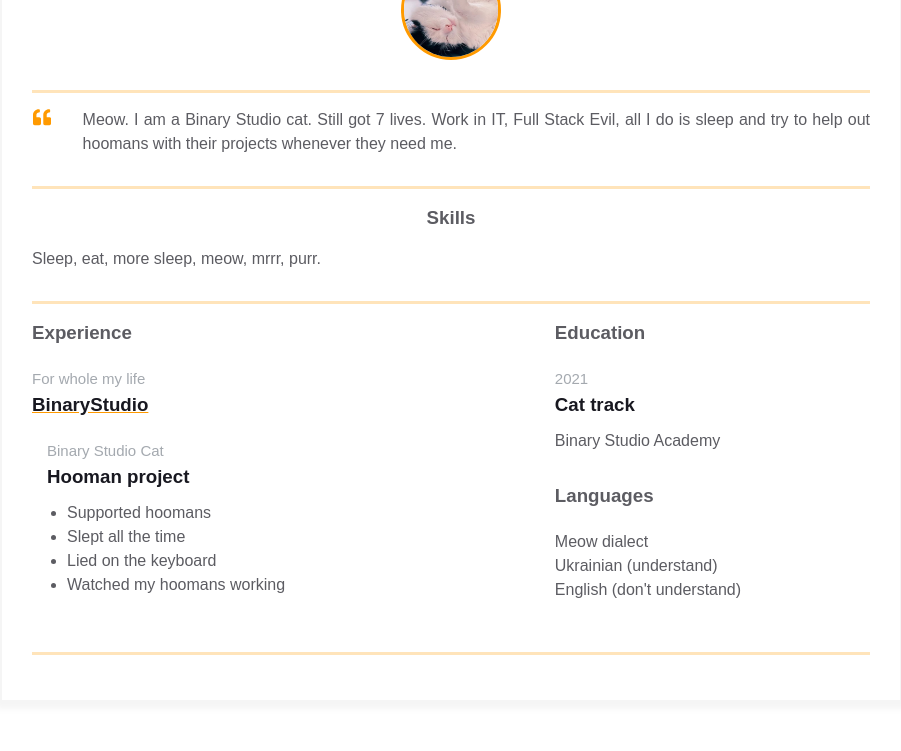
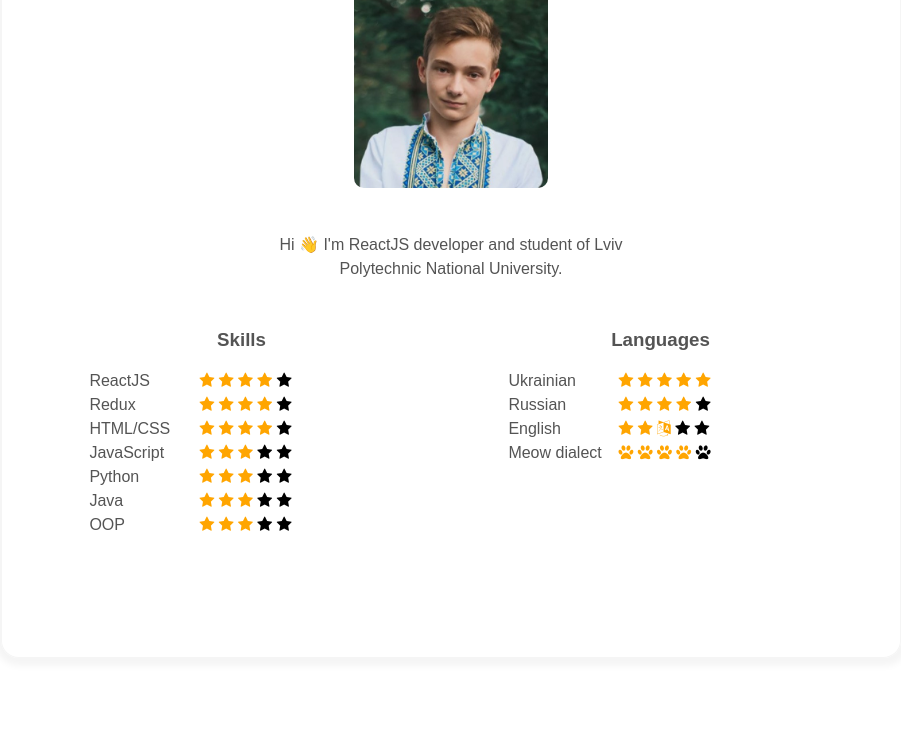
Before and after one commit to bohdanshcherba/homepage, a plain HTML site: page index.html in a window 1280 px wide. Shown: the part 242-993 px from the top of the page, without its empty margins (189-1090 px from the left). After the commit the page ends 950 px from the top, so only its background shows below. Drawn offline with Linux system fonts and the light colour scheme.

Commit message:
added my skills

```diff
--- a/index.html
+++ b/index.html
@@ -1,126 +1,178 @@
 <!DOCTYPE html>
 <html>
+
 <head>
     <meta charset="UTF-8" />
     <title>Résumé</title>
     <link rel="stylesheet" href="styles.css">
+    <link rel="stylesheet" href="https://cdnjs.cloudflare.com/ajax/libs/font-awesome/4.7.0/css/font-awesome.min.css">
+
     <meta name="viewport" content="width=device-width, initial-scale=1" />
 </head>
+
 <body>
     <main>
         <div class="resume">
             <div class="container">
                 <div class="resume__block">
-              <h1 class="contact-info__header">Bulka</h1>
-              <h3 class="contact-info__sub-header">Senior Hooman Manager</h3>
+                    <h1 class="contact-info__header">Bohdan Shcherba</h1>
+                    <h3 class="contact-info__sub-header">Student of the Internet of Things program <br /> Lviv
+                        Polytechnic National University</h3>
 
-              <div class="contact_info_container fh">
-                <div class="contact-info__block">
-                    <a href="" rel="author" class="contact-info__item">
-                        <div class="contact-info__item-icon-wrapper">
-                          <svg class="contact-info__item-icon" xmlns="http://www.w3.org/2000/svg" viewBox="0 0 384 512">
-                            <path
-                              d="M172.268 501.67C26.97 291.031 0 269.413 0 192 0 85.961 85.961 0 192 0s192 85.961 192 192c0 77.413-26.97 99.031-172.268 309.67-9.535 13.774-29.93 13.773-39.464 0zM192 272c44.183 0 80-35.817 80-80s-35.817-80-80-80-80 35.817-80 80 35.817 80 80 80z">
-                            </path>
-                          </svg>
-                        </div>
-                        <span>Lviv, Ukraine</span>
-                      </a>
+                    <div class="contact-info__block contact-info__block--center">
+                        <img class="contact-info__avatar" src="assets/me.jpg" alt="Avatar">
                     </div>
 
-                <div class="contact-info__block contact-info__block--center">
-                  <img class="contact-info__avatar" src="assets/avatar.png" alt="Avatar">
-                </div>
 
-                <div class="contact-info__block">
-
-                      <a href="https://ua.linkedin.com/company/binary-studio_241166" rel="author" class="contact-info__item">
-                        <div class="contact-info__item-icon-wrapper">
-                          <svg class="contact-info__item-icon" xmlns="http://www.w3.org/2000/svg" viewBox="0 0 448 512">
-                            <path
-                              d="M416 32H31.9C14.3 32 0 46.5 0 64.3v383.4C0 465.5 14.3 480 31.9 480H416c17.6 0 32-14.5 32-32.3V64.3c0-17.8-14.4-32.3-32-32.3zM135.4 416H69V202.2h66.5V416zm-33.2-243c-21.3 0-38.5-17.3-38.5-38.5S80.9 96 102.2 96c21.2 0 38.5 17.3 38.5 38.5 0 21.3-17.2 38.5-38.5 38.5zm282.1 243h-66.4V312c0-24.8-.5-56.7-34.5-56.7-34.6 0-39.9 27-39.9 54.9V416h-66.4V202.2h63.7v29.2h.9c8.9-16.8 30.6-34.5 62.9-34.5 67.2 0 79.7 44.3 79.7 101.9V416z">
-                            </path>
-                          </svg>
-                        </div>
-                        <span>binary-studio</span>
-                      </a>
-                </div>
-              </div>
                 </div>
             </div>
             <div class="container">
                 <div class="resume__block">
                     <div class="intro">
-                <div class="intro__icon-wrapper">
-                  <svg class="intro__icon" xmlns="http://www.w3.org/2000/svg" viewBox="0 0 512 512">
-                    <path
-                      d="M464 256h-80v-64c0-35.3 28.7-64 64-64h8c13.3 0 24-10.7 24-24V56c0-13.3-10.7-24-24-24h-8c-88.4 0-160 71.6-160 160v240c0 26.5 21.5 48 48 48h128c26.5 0 48-21.5 48-48V304c0-26.5-21.5-48-48-48zm-288 0H96v-64c0-35.3 28.7-64 64-64h8c13.3 0 24-10.7 24-24V56c0-13.3-10.7-24-24-24h-8C71.6 32 0 103.6 0 192v240c0 26.5 21.5 48 48 48h128c26.5 0 48-21.5 48-48V304c0-26.5-21.5-48-48-48z">
-                    </path>
-                  </svg>
-                </div>
-                <p class="intro_text">Meow.
-                  I am a Binary Studio cat. Still got 7 lives. Work in IT, Full Stack Evil,
-                  all I do is sleep and try to help out hoomans with their projects whenever
-                  they need me.
-                </p>
+
+                        <p class="intro_text">Hi 👋 I'm ReactJS developer and student of Lviv Polytechnic National
+                            University.</p>
                     </div>
                 </div>
             </div>
             <div class="container">
                 <div class="resume__block">
                     <div class="skills">
+
+                        <div>
+                            <div class="skills_block">
                                 <h3 class="skills__header">Skills</h3>
-                <p class="skills__text">Sleep, eat, more sleep, meow, mrrr, purr. </p>
+
+                                <div class="skill__rating">
+                                    <p class="skills__text">ReactJS</p>
+                                    <div class="rating">
+                                        <span class="fa fa-star checked"></span>
+                                        <span class="fa fa-star checked"></span>
+                                        <span class="fa fa-star checked"></span>
+                                        <span class="fa fa-star checked"></span>
+                                        <span class="fa fa-star"></span>
                                     </div>
+                                </div>
+                                <div class="skill__rating">
+                                    <p class="skills__text">Redux</p>
+                                    <div class="rating">
+                                        <span class="fa fa-star checked"></span>
+                                        <span class="fa fa-star checked"></span>
+                                        <span class="fa fa-star checked"></span>
+                                        <span class="fa fa-star checked"></span>
+                                        <span class="fa fa-star"></span>
+                                    </div>
+                                </div>
+                                <div class="skill__rating">
+                                    <p class="skills__text">HTML/CSS</p>
+                                    <div class="rating">
+                                        <span class="fa fa-star checked"></span>
+                                        <span class="fa fa-star checked"></span>
+                                        <span class="fa fa-star checked"></span>
+                                        <span class="fa fa-star checked"></span>
+                                        <span class="fa fa-star"></span>
+                                    </div>
+                                </div>
+                                <div class="skill__rating">
+                                    <p class="skills__text">JavaScript</p>
+                                    <div class="rating">
+                                        <span class="fa fa-star checked"></span>
+                                        <span class="fa fa-star checked"></span>
+                                        <span class="fa fa-star checked"></span>
+                                        <span class="fa fa-star "></span>
+                                        <span class="fa fa-star"></span>
+                                    </div>
+                                </div>
+                                <div class="skill__rating">
+                                    <p class="skills__text">Python</p>
+                                    <div class="rating">
+                                        <span class="fa fa-star checked"></span>
+                                        <span class="fa fa-star checked"></span>
+                                        <span class="fa fa-star checked"></span>
+                                        <span class="fa fa-star "></span>
+                                        <span class="fa fa-star"></span>
+                                    </div>
+                                </div>
+
+                                <div class="skill__rating">
+                                    <p class="skills__text">Java</p>
+                                    <div class="rating">
+                                        <span class="fa fa-star checked"></span>
+                                        <span class="fa fa-star checked"></span>
+                                        <span class="fa fa-star checked"></span>
+                                        <span class="fa fa-star "></span>
+                                        <span class="fa fa-star"></span>
+                                    </div>
+                                </div>
+                                <div class="skill__rating">
+                                    <p class="skills__text">OOP</p>
+                                    <div class="rating">
+                                        <span class="fa fa-star checked"></span>
+                                        <span class="fa fa-star checked"></span>
+                                        <span class="fa fa-star checked"></span>
+                                        <span class="fa fa-star "></span>
+                                        <span class="fa fa-star"></span>
+                                    </div>
+                                </div>
+                            </div>
+                        </div>
+                        <div>
+                            <div class="skills_block">
+                                <h3 class="skills__header">Languages</h3>
+
+                                <div class="skill__rating">
+                                    <p class="skills__text">Ukrainian</p>
+                                    <div class="rating">
+                                        <span class="fa fa-star checked"></span>
+                                        <span class="fa fa-star checked"></span>
+                                        <span class="fa fa-star checked"></span>
+                                        <span class="fa fa-star checked"></span>
+                                        <span class="fa fa-star checked"></span>
+                                    </div>
+                                </div>
+                                <div class="skill__rating">
+                                    <p class="skills__text">Russian</p>
+                                    <div class="rating">
+                                        <span class="fa fa-star checked"></span>
+                                        <span class="fa fa-star checked"></span>
+                                        <span class="fa fa-star checked"></span>
+                                        <span class="fa fa-star checked"></span>
+                                        <span class="fa fa-star "></span>
+                                    </div>
+                                </div>
+                                <div class="skill__rating">
+                                    <p class="skills__text">English</p>
+                                    <div class="rating">
+                                        <span class="fa fa-star checked"></span>
+                                        <span class="fa fa-star checked"></span>
+                                        <span class="fa fa-language checked"></span>
+                                        <span class="fa fa-star "></span>
+                                        <span class="fa fa-star "></span>
+                                    </div>
+                                </div>
+                                <div class="skill__rating">
+                                    <p class="skills__text">Meow dialect</p>
+                                    <div class="rating">
+                                        <span class="fa fa-paw checked"></span>
+                                        <span class="fa fa-paw checked"></span>
+                                        <span class="fa fa-paw checked"></span>
+                                        <span class="fa fa-paw checked"></span>
+                                        <span class="fa fa-paw "></span>
+                                    </div>
+                                </div>
+                            </div>
+                        </div>
+                    </div>
+
                 </div>
             </div>
             <div class="container">
                 <div class="resume__block">
                     <div class="main-info fh">
 
-                <div class="experiences">
-                    <h3 class="experiences__header">Experience</h3>
-                    <div class="experiences__company">
-                      <div class="experiences__company-header">
-                        <span class="experiences__company-header-durability">For whole my life</span>
-                        <h3 class="experiences__company-header-name">BinaryStudio</h3>
-                      </div>
 
-                      <div class="experiences__company-project">
-                        <span class="experiences__company-project-role">Binary Studio Cat</span>
-                        <h3 class="experiences__company-project-name">Hooman project</h3>
-                        <ul class="experiences__company-project-responsibilities">
-                          <li>Supported hoomans</li>
-                          <li>Slept all the time</li>
-                          <li>Lied on the keyboard</li>
-                          <li>Watched my hoomans working</li>
-                        </ul>
-                      </div>
-                    </div>
-                  </div>
 
-                  <div class="additional-info fv">
-                    <div class="additional-info__education">
-                      <h3 class="additional-info__education-header">Education</h3>
-                      <div class="additional-info__education-university">
-                        <span class="additional-info__education-university-durability">2021</span>
-                        <h3 class="additional-info__education-university-speciality">Cat track</h3>
-                        <p class="additional-info__education-university-name">Binary Studio Academy</p>
-                      </div>
-                    </div>
 
-                    <div class="additional-info__languages">
-                      <h3 class="additional-info__languages-header">Languages</h3>
-                      <p class="additional-info__languages-item">
-                        Meow dialect
-                      </p>
-                      <p class="additional-info__languages-item">
-                        Ukrainian (understand)
-                      </p>
-                      <p class="additional-info__languages-item">
-                        English (don't understand)
-                      </p>
-                    </div>
                         </div>
                     </div>
                 </div>
@@ -128,4 +180,5 @@
         </div>
     </main>
 </body>
+
 </html>
--- a/styles.css
+++ b/styles.css
@@ -1,4 +1,4 @@
-* {
+*{
     margin: 0;
     padding: 0;
     box-sizing: border-box;
@@ -9,12 +9,13 @@ body {
     line-height: 1.5;
 
     --primary-text-color: #181820;
-    --secondary-text-color: #5c5c62;
+    --secondary-text-color: #545454;
     --durability-text-color: #6a737d9c;
     --icon-color: #6a737d;
-    --border-color: #ff9a0045;
-    --text-decoration-color: #ff9a00;
+    --border-color: #3481ce45;
+    --text-decoration-color: #2462cea3;
 }
+
 
 .container {
     margin: 0 auto;
@@ -37,13 +38,16 @@ body {
 .resume {
     margin: 50px auto;
     border: 1px solid #f5f5f5;
+    border-radius: 2%;
     box-shadow: 1px 1px 7px 7px #f5f5f5;
     padding: 30px 0;
     max-width: 900px;
 }
-
+.checked {
+    color: orange;
+  }
 .resume__block {
-    border-bottom: 3px solid var(--border-color);
+    border-bottom: 0;
     padding-bottom: 30px;
     margin-bottom: 15px;
 }
@@ -66,6 +70,12 @@ body {
     .experiences {
         margin-right: 0;
     }
+
+}
+@media screen and (max-width: 700px) {
+    .skill__rating{
+        display: block !important;
+    }
 }
 
 .contact-info__header,
@@ -74,10 +84,8 @@ body {
 }
 
 .contact-info__header {
-    color: var(--primary-text-color);
     margin-bottom: 15px;
-    text-decoration-color: var(--text-decoration-color);
-    text-decoration-line: underline;
+    text-decoration-line: none !important;
 }
 
 .contact-info__sub-header {
@@ -88,7 +96,7 @@ body {
 .contact-info__block {
     display: flex;
     flex-direction: column;
-    justify-content: space-between;
+    align-items: center;
 }
 
 .contact-info__block--center {
@@ -123,17 +131,15 @@ body {
 }
 
 .contact-info__avatar {
-    border-radius: 50%;
-    width: 100px;
-    height: 100px;
+    border-radius: 5%;
+    height: 200px;
     object-fit: cover;
-    border: 3px solid;
-    border-color: var(--text-decoration-color);
+    border: 0;
 }
-
 .intro {
     display: flex;
-    justify-content: start;
+    justify-content: center;
+
 }
 
 .intro__icon-wrapper {
@@ -153,21 +159,35 @@ body {
 }
 
 .intro_text {
+    width: 50%;
     color: var(--secondary-text-color);
-    text-align: justify;
+    text-align: center;
 }
 
+.skills{
+    display: flex;
+    justify-content:space-around;
+}
+.skills_block{
+    display: grid;
+}
+.skill__rating{
+    display: grid;
+    grid-template-columns: 100px 1fr 1fr;
+}
 .skills__header {
     color: var(--secondary-text-color);
     text-align: center;
     margin-bottom: 15px;
 }
 
+.rating{
+    margin-left: 10px;
+}
 .skills__text {
     color: var(--secondary-text-color);
     text-align: justify;
 }
-
 .experiences {
     flex: 1 1 60%;
     margin-right: 50px;
@@ -217,6 +237,26 @@ body {
     padding-left: 20px;
 }
 
+.part_life{
+    padding: 0.5em;
+    background: rgba(0, 0, 0, 0.04);
+    border-radius: 4px;
+    list-style: none outside none;
+    margin-bottom: 10px;
+}
+.subjects{
+    margin-left: 40px;
+    font-family:courier;
+
+}
+.part_life__ref{
+    color: #000;
+}
+.part_life__text{
+    margin-left: 5px;
+    font-family:courier;
+}
+
 .additional-info {
     flex: 1 1 40%;
 }
```
Also changed, not shown: assets/me.jpg (added). Lines whose indentation alone changed are shown as unchanged.
